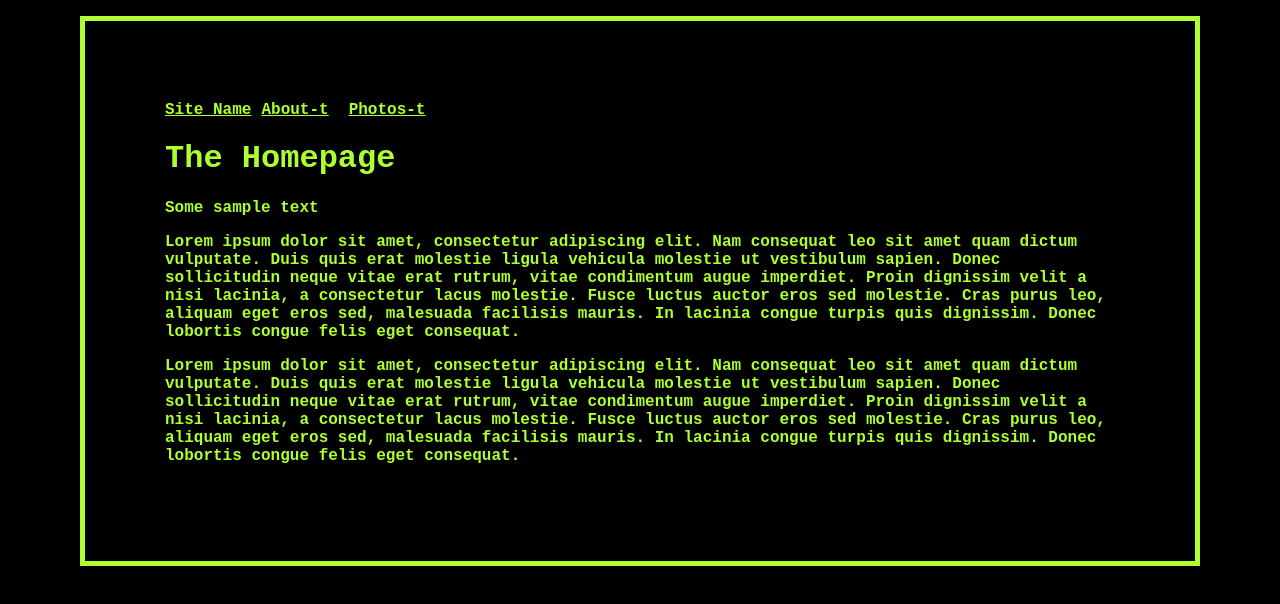
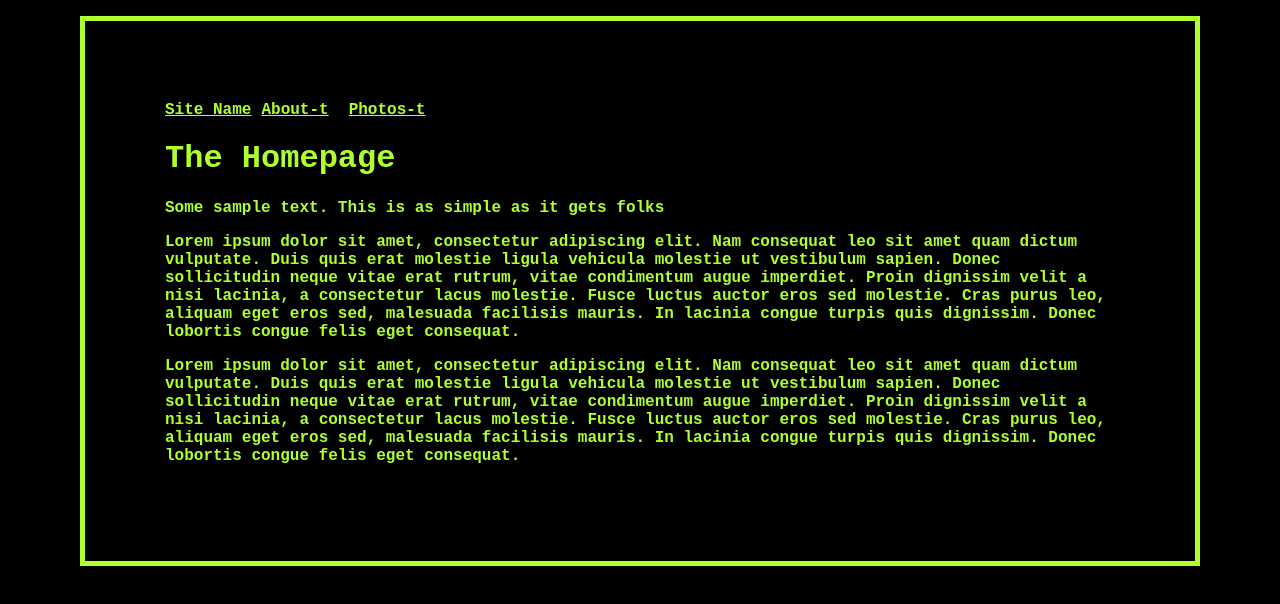
Before and after one commit to aghanoury/website, a Next.js app: page / in a window 1280 px wide. Shown: the top 604 px of the page. Built offline with nearby package versions, Linux system fonts and the light colour scheme.

Commit message:
sample for netlify

```diff
--- a/pages/index.js
+++ b/pages/index.js
@@ -17,7 +17,7 @@ export default function Home() {
 
     <div>
       <h1>The Homepage</h1>
-      <p className="mb-5">Some sample text</p>
+      <p className="mb-5">Some sample text. This is as simple as it gets folks</p>
       <p className="mb-5">Lorem ipsum dolor sit amet, consectetur adipiscing elit. Nam consequat leo sit amet quam dictum vulputate. Duis quis erat molestie ligula vehicula molestie ut vestibulum sapien. Donec sollicitudin neque vitae erat rutrum, vitae condimentum augue imperdiet. Proin dignissim velit a nisi lacinia, a consectetur lacus molestie. Fusce luctus auctor eros sed molestie. Cras purus leo, aliquam eget eros sed, malesuada facilisis mauris. In lacinia congue turpis quis dignissim. Donec lobortis congue felis eget consequat.</p>
       <p className="mb-5">Lorem ipsum dolor sit amet, consectetur adipiscing elit. Nam consequat leo sit amet quam dictum vulputate. Duis quis erat molestie ligula vehicula molestie ut vestibulum sapien. Donec sollicitudin neque vitae erat rutrum, vitae condimentum augue imperdiet. Proin dignissim velit a nisi lacinia, a consectetur lacus molestie. Fusce luctus auctor eros sed molestie. Cras purus leo, aliquam eget eros sed, malesuada facilisis mauris. In lacinia congue turpis quis dignissim. Donec lobortis congue felis eget consequat.</p>
     </div>
```
